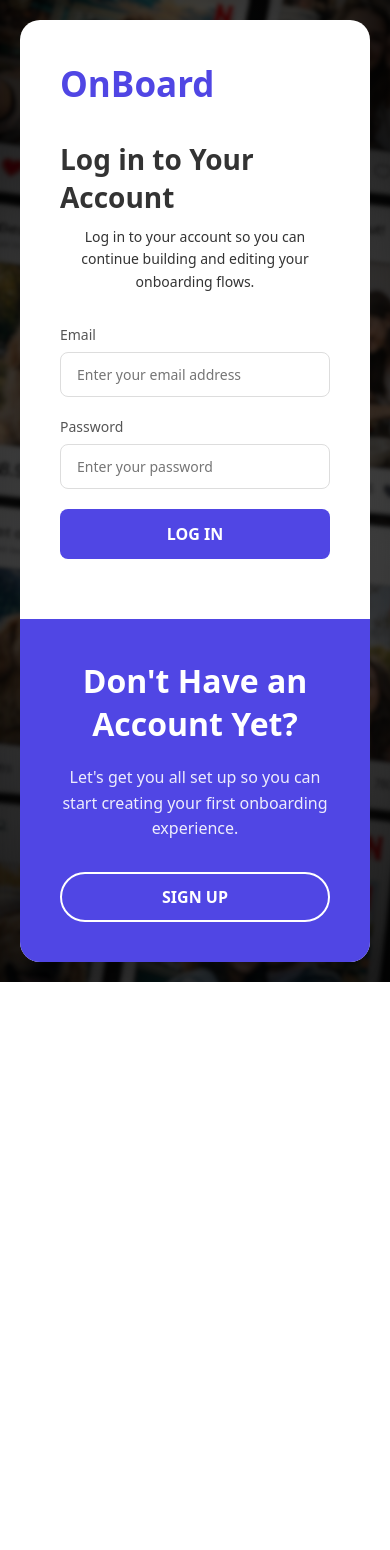
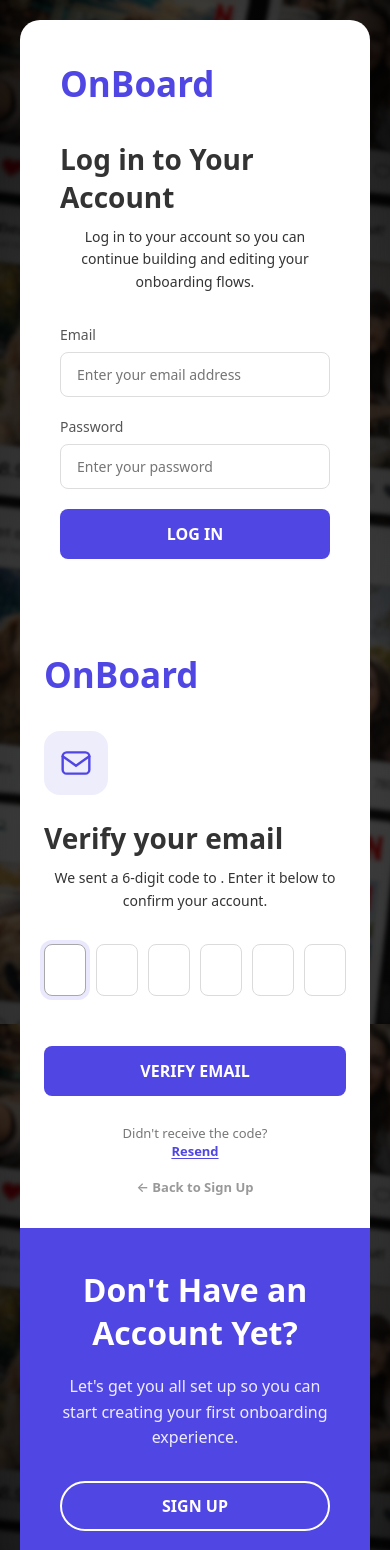
Before and after one commit to imdigvijaysingh/onboard-frontend, a React (Vite) app: page / in a window 390 px wide. Shown: the top 1550 px of the page. Before the commit the page ends 982 px from the top, so only its background shows below. Built offline with nearby package versions, Linux system fonts and the light colour scheme.

Commit message:
Integrated OTP based user verification UI

```diff
--- a/src/pages/Authentication.jsx
+++ b/src/pages/Authentication.jsx
@@ -1,106 +1,166 @@
 import "../styles/Authentication.css";
 import "../styles/CreateProfile.css";
-import { useState } from "react";
+import { useState, useRef } from "react";
 import axios from "axios";
 import { useNavigate } from "react-router-dom";
 
+const OTP_LENGTH = 6;
+
 const Authentication = () => {
-
   const [isLoading, setIsLoading] = useState(false);
-  const [isSuccess, setIsSuccess] = useState(false);
 
   const [emailError, setEmailError] = useState("");
   const [passwordError, setPasswordError] = useState("");
 
+  // OTP state
+  const [showOtp, setShowOtp] = useState(false);
+  const [otpDigits, setOtpDigits] = useState(Array(OTP_LENGTH).fill(""));
+  const [otpError, setOtpError] = useState("");
+  const [otpLoading, setOtpLoading] = useState(false);
+  const [verifiedEmail, setVerifiedEmail] = useState("");
+  const otpRefs = useRef([]);
+
   const navigate = useNavigate();
-
-  const handleAuthSubmit = async (e) => {
-    e.preventDefault();
-    setIsLoading(true);
-
-    const formData = new FormData(e.target);
-
-    if (!isLogin) {
-      // Sign Up Logic
-      axios
-        // .post("http://localhost:3000/auth/signup", {                          //development
-        .post("https://onboard-social-media-app-2.onrender.com/auth/signup", {  //production
-          firstName: formData.get("firstName"),
-          lastName: formData.get("lastName"),
-          email: formData.get("email"),
-          password: formData.get("password"),
-        })
-        .then((res) => {
-          setIsLogin(true);
-          navigate("/profile");
-        })
-        .catch((err) => {
-          const message = err.response?.data?.message;
-
-          if (message === "A user with this email already exists.") {
-            setEmailError(message);
-          }
-
-          setIsLoading(false);
-        });
-    } else {
-      // Log In Logic
-      axios
-        // .post("http://localhost:3000/auth/login", {                        //development
-        .post("https://onboard-social-media-app-2.onrender.com/auth/login", { //production
-          email: formData.get("email"),
-          password: formData.get("password"),
-        })
-        .then((res) => {
-          navigate("/feed");
-        })
-        .catch((err) => {
-          const message = err.response?.data?.message;
-
-          if (message === "User not found. Please sign up first.") {
-            setEmailError(message);
-          }
-
-          if (message === "Wrong password. Please try again.") {
-            setPasswordError(message);
-          }
-
-          setIsLoading(false);
-
-        });
-    }
-    setTimeout(() => {
-      setIsLoading(false);
-      setIsSuccess(true);
-    }, 1000);
-
-    setEmailError("");
-    setPasswordError("");
-  };
 
   const [isLogin, setIsLogin] = useState(true);
 
   const toggleForm = () => {
     setIsLogin(!isLogin);
+    setEmailError("");
+    setPasswordError("");
   };
+
+  /* ─── Sign-up / Login handler ─── */
+  const handleAuthSubmit = async (e) => {
+    e.preventDefault();
+    setIsLoading(true);
+    setEmailError("");
+    setPasswordError("");
+
+    const formData = new FormData(e.target);
+
+    if (!isLogin) {
+      // Sign Up
+      const email = formData.get("email");
+      axios
+        .post("http://localhost:3000/auth/signup", {
+          firstName: formData.get("firstName"),
+          lastName: formData.get("lastName"),
+          email,
+          password: formData.get("password"),
+        })
+        .then(() => {
+          setVerifiedEmail(email);
+          setIsLoading(false);
+          setShowOtp(true); // swap to OTP panel
+        })
+        .catch((err) => {
+          const message = err.response?.data?.message;
+          if (message === "A user with this email already exists.") {
+            setEmailError(message);
+          }
+          setIsLoading(false);
+        });
+    } else {
+      // Log In
+      axios
+        .post("http://localhost:3000/auth/login", {
+          email: formData.get("email"),
+          password: formData.get("password"),
+        })
+        .then(() => {
+          navigate("/feed");
+        })
+        .catch((err) => {
+          const message = err.response?.data?.message;
+          if (message === "User not found. Please sign up first.") setEmailError(message);
+          if (message === "Wrong password. Please try again.") setPasswordError(message);
+          setIsLoading(false);
+        });
+    }
+  };
+
+  /* ─── OTP digit handling ─── */
+  const handleOtpChange = (index, value) => {
+    if (!/^\d?$/.test(value)) return; // only digits
+    const next = [...otpDigits];
+    next[index] = value;
+    setOtpDigits(next);
+    setOtpError("");
+    if (value && index < OTP_LENGTH - 1) {
+      otpRefs.current[index + 1]?.focus();
+    }
+  };
+
+  const handleOtpKeyDown = (index, e) => {
+    if (e.key === "Backspace" && !otpDigits[index] && index > 0) {
+      otpRefs.current[index - 1]?.focus();
+    }
+    if (e.key === "ArrowLeft" && index > 0) otpRefs.current[index - 1]?.focus();
+    if (e.key === "ArrowRight" && index < OTP_LENGTH - 1) otpRefs.current[index + 1]?.focus();
+  };
+
+  const handleOtpPaste = (e) => {
+    e.preventDefault();
+    const pasted = e.clipboardData.getData("text").replace(/\D/g, "").slice(0, OTP_LENGTH);
+    const next = [...otpDigits];
+    pasted.split("").forEach((ch, i) => { next[i] = ch; });
+    setOtpDigits(next);
+    const focusIdx = Math.min(pasted.length, OTP_LENGTH - 1);
+    otpRefs.current[focusIdx]?.focus();
+  };
+
+  /* ─── Verify OTP ─── */
+  const handleVerifyOtp = async (e) => {
+    e.preventDefault();
+    const code = otpDigits.join("");
+    if (code.length < OTP_LENGTH) {
+      setOtpError("Please enter all 6 digits.");
+      return;
+    }
+    setOtpLoading(true);
+    setOtpError("");
+
+    const email = verifiedEmail;
+    const otp = code;
+
+    axios
+      .post("http://localhost:3000/auth/verify-email", {
+        email,
+        otp,
+      })
+      .then(() => {
+        navigate("/profile");
+      })
+      .catch((err) => {
+        const message = err.response?.data?.message || "Invalid or expired OTP.";
+        setOtpError(message);
+        setOtpLoading(false);
+      });
+  };
+
+  const handleResendOtp = () => {
+    setOtpDigits(Array(OTP_LENGTH).fill(""));
+    setOtpError("");
+    axios.post("http://localhost:3000/auth/resend-otp", { email: verifiedEmail }).catch(() => {});
+    otpRefs.current[0]?.focus();
+  };
+
 
   return (
     <div className="auth-page">
       <div className="auth-container">
-        <div className="auth-card">
-          {/* Left Panel - Login Form */}
-          <div
-            className={`auth-panel login-panel ${isLogin ? "active" : "inactive"}`}
-          >
+        <div className={`auth-card ${showOtp ? "otp-mode" : ""}`}>
+
+          {/* ── LOGIN PANEL ── */}
+          <div className={`auth-panel login-panel ${isLogin && !showOtp ? "active" : "inactive"}`}>
             <h1 className="logo">OnBoard</h1>
-
             <div className="form-content">
               <h2>Log in to Your Account</h2>
               <p className="subtitle">
                 Log in to your account so you can continue building and editing
                 your onboarding flows.
               </p>
-
               <form onSubmit={handleAuthSubmit}>
                 <div className="form-group">
                   <label>Email</label>
@@ -110,11 +170,8 @@ const Authentication = () => {
                     placeholder="Enter your email address"
                     className="form-input"
                   />
-
                   {emailError && <p className="error-text">{emailError}</p>}
-
                 </div>
-
                 <div className="form-group">
                   <label>Password</label>
                   <input
@@ -125,7 +182,6 @@ const Authentication = () => {
                   />
                   {passwordError && <p className="error-text">{passwordError}</p>}
                 </div>
-
                 <button type="submit" className="submit-btn" disabled={isLoading}>
                   {isLoading && isLogin ? <span className="spinner"></span> : "LOG IN"}
                 </button>
@@ -133,19 +189,19 @@ const Authentication = () => {
             </div>
           </div>
 
-          {/* Right Panel - Sign Up Form */}
+          {/* ── SIGN UP PANEL ── */}
           <div
-            className={`auth-panel signup-panel ${!isLogin ? "active" : "inactive"}`}
+            className={`auth-panel signup-panel ${
+              !isLogin && !showOtp ? "active" : "inactive"
+            } ${showOtp ? "otp-exit" : ""}`}
           >
             <h1 className="logo">OnBoard</h1>
-
             <div className="form-content">
               <h2>Sign Up for an Account</h2>
               <p className="subtitle">
                 Let's get you all set up so you can start creating your first
                 onboarding experience.
               </p>
-
               <form onSubmit={handleAuthSubmit}>
                 <div className="name-fields">
                   <div className="form-group">
@@ -159,7 +215,7 @@ const Authentication = () => {
                     />
                   </div>
                   <div className="form-group">
-                    <label>Last Name(Optional)</label>
+                    <label>Last Name (Optional)</label>
                     <input
                       type="text"
                       name="lastName"
@@ -168,7 +224,6 @@ const Authentication = () => {
                     />
                   </div>
                 </div>
-
                 <div className="form-group">
                   <label>Email</label>
                   <input
@@ -180,7 +235,6 @@ const Authentication = () => {
                   />
                   {emailError && <p className="error-text">{emailError}</p>}
                 </div>
-
                 <div className="form-group">
                   <label>Password</label>
                   <input
@@ -191,18 +245,76 @@ const Authentication = () => {
                     required
                   />
                 </div>
-
                 <button type="submit" className="submit-btn" disabled={isLoading}>
-                  {isLoading && !isLogin ? <span className="spinner"></span> : "SIGN UP"}
+                  {isLoading && !isLogin ? <span className="spinner"></span> : "CREATE ACCOUNT"}
                 </button>
               </form>
             </div>
           </div>
 
-          {/* Toggle Panel */}
-          <div
-            className={`toggle-panel ${isLogin ? "login-active" : "signup-active"}`}
+          {/* ── OTP PANEL ── */}
+          <div className={`auth-panel otp-panel ${showOtp ? "active" : "inactive"}`}>
+            <h1 className="logo">OnBoard</h1>
+            <div className="form-content otp-form-content">
+              {/* Mail icon */}
+              <div className="otp-icon-wrap">
+                <svg className="otp-mail-icon" viewBox="0 0 24 24" fill="none">
+                  <rect x="2" y="4" width="20" height="16" rx="3" stroke="#5046E4" strokeWidth="1.8"/>
+                  <path d="M2 7l10 7 10-7" stroke="#5046E4" strokeWidth="1.8" strokeLinecap="round"/>
+                </svg>
+              </div>
+
+              <h2>Verify your email</h2>
+              <p className="subtitle">
+                We sent a 6-digit code to <strong>{verifiedEmail}</strong>.
+                Enter it below to confirm your account.
+              </p>
+
+              <form onSubmit={handleVerifyOtp}>
+                <div className="otp-inputs" onPaste={handleOtpPaste}>
+                  {otpDigits.map((digit, i) => (
+                    <input
+                      key={i}
+                      ref={(el) => (otpRefs.current[i] = el)}
+                      type="text"
+                      inputMode="numeric"
+                      maxLength={1}
+                      value={digit}
+                      className={`otp-box ${digit ? "otp-box--filled" : ""}`}
+                      onChange={(e) => handleOtpChange(i, e.target.value)}
+                      onKeyDown={(e) => handleOtpKeyDown(i, e)}
+                      autoFocus={i === 0}
+                    />
+                  ))}
+                </div>
+
+                {otpError && <p className="error-text otp-error">{otpError}</p>}
+
+                <button type="submit" className="submit-btn otp-submit-btn" disabled={otpLoading}>
+                  {otpLoading ? <span className="spinner"></span> : "VERIFY EMAIL"}
+                </button>
+              </form>
+
+              <p className="otp-resend">
+                Didn't receive the code?{" "}
+                <button type="button" className="resend-btn" onClick={handleResendOtp}>
+                  Resend
+                </button>
+              </p>
+
+              <button
+                type="button"
+                className="otp-back-btn"
+                onClick={() => { setShowOtp(false); setOtpDigits(Array(OTP_LENGTH).fill("")); setOtpError(""); }}
               >
+                ← Back to Sign Up
+              </button>
+            </div>
+          </div>
+
+          {/* ── TOGGLE PANEL ── */}
+          {!showOtp && (
+            <div className={`toggle-panel ${isLogin ? "login-active" : "signup-active"}`}>
               <div className="toggle-content">
                 {isLogin ? (
                   <>
@@ -229,6 +341,7 @@ const Authentication = () => {
                 )}
               </div>
             </div>
+          )}
         </div>
       </div>
     </div>
--- a/src/pages/CreatePost.jsx
+++ b/src/pages/CreatePost.jsx
@@ -11,8 +11,8 @@ const CreatePost = () => {
     const formData = new FormData(e.target);
 
     axios
-      // .post("http://localhost:3000/create-post", formData)                          //development
-      .post("https://onboard-social-media-app-2.onrender.com/create-post", formData)  //production
+      .post("http://localhost:3000/create-post", formData)                          //development
+      // .post("https://onboard-social-media-app-2.onrender.com/create-post", formData)  //production
       .then((res) => {
         alert("Post created successfully!");
         e.target.reset();
--- a/src/pages/Feed.jsx
+++ b/src/pages/Feed.jsx
@@ -36,8 +36,8 @@ const Feed = () => {
   ];
 
   useEffect(() => {
-    // axios.get("http://localhost:3000/posts").then((res) => {                       //development
-    axios.get("https://onboard-social-media-app-2.onrender.com/posts").then((res) => { //production
+    axios.get("http://localhost:3000/posts").then((res) => {                       //development
+    // axios.get("https://onboard-social-media-app-2.onrender.com/posts").then((res) => { //production
       setPosts(res.data.posts);
     });
   }, []);
--- a/src/styles/Authentication.css
+++ b/src/styles/Authentication.css
@@ -274,3 +274,171 @@
   margin-top: 4px;
   text-align: left;
 }
+
+/* ───────────────────────────────
+   OTP Panel
+─────────────────────────────── */
+
+/* When OTP mode is active, collapse the auth-card so it's centered & smaller */
+.auth-card.otp-mode {
+  max-width: 500px;
+  min-height: auto;
+  transition: max-width 0.5s ease, min-height 0.5s ease;
+}
+
+.otp-panel {
+  position: absolute;
+  inset: 0;
+  width: 100%;
+  display: flex;
+  flex-direction: column;
+  align-items: flex-start;
+  padding: 40px 48px;
+  opacity: 0;
+  pointer-events: none;
+  transform: translateY(30px);
+  transition: opacity 0.45s ease, transform 0.45s ease;
+  z-index: 5;
+  background: white;
+  border-radius: 20px;
+}
+
+.otp-panel.active {
+  opacity: 1;
+  pointer-events: all;
+  transform: translateY(0);
+}
+
+.otp-panel.inactive {
+  opacity: 0;
+  pointer-events: none;
+}
+
+/* Sign-up panel fade out when OTP is shown */
+.signup-panel.otp-exit {
+  opacity: 0;
+  transform: translateX(100%);
+}
+
+/* Mail icon */
+.otp-icon-wrap {
+  width: 64px;
+  height: 64px;
+  border-radius: 16px;
+  background: #eeedfb;
+  display: flex;
+  align-items: center;
+  justify-content: center;
+  margin-bottom: 24px;
+}
+
+.otp-mail-icon {
+  width: 32px;
+  height: 32px;
+}
+
+.otp-form-content {
+  width: 100%;
+}
+
+/* OTP digit inputs */
+.otp-inputs {
+  display: flex;
+  gap: 10px;
+  margin: 28px 0 8px;
+  justify-content: center;
+}
+
+.otp-box {
+  width: 52px;
+  height: 60px;
+  border: 2px solid #ddd;
+  border-radius: 12px;
+  font-size: 24px;
+  font-weight: 700;
+  text-align: center;
+  color: #333;
+  background: #fafafa;
+  outline: none;
+  transition: border-color 0.25s, box-shadow 0.25s, transform 0.15s;
+  caret-color: #5046E4;
+}
+
+.otp-box:focus {
+  border-color: #5046E4;
+  box-shadow: 0 0 0 4px rgba(80, 70, 228, 0.12);
+  background: white;
+  /* transform: scale(1.06); */
+}
+
+.otp-box--filled {
+  border-color: #5046E4;
+  background: white;
+}
+
+.otp-error {
+  text-align: center;
+  margin-bottom: 6px;
+}
+
+.otp-submit-btn {
+  margin-top: 18px;
+}
+
+/* Resend & back */
+.otp-resend {
+  text-align: center;
+  font-size: 13px;
+  color: #777;
+  margin-top: 8px;
+}
+
+.resend-btn {
+  background: none;
+  border: none;
+  color: #5046E4;
+  font-weight: 600;
+  cursor: pointer;
+  font-size: 13px;
+  padding: 0;
+  text-decoration: underline;
+  text-underline-offset: 2px;
+}
+
+.resend-btn:hover {
+  color: #3730b8;
+}
+
+.otp-back-btn {
+  background: none;
+  border: none;
+  color: #999;
+  font-size: 13px;
+  cursor: pointer;
+  margin-top: 18px;
+  padding: 0;
+  display: block;
+  transition: color 0.2s;
+}
+
+.otp-back-btn:hover {
+  color: #5046E4;
+}
+
+@media (max-width: 768px) {
+  .otp-panel {
+    padding: 32px 24px;
+    position: relative;
+    transform: none;
+  }
+
+  .otp-box {
+    width: 44px;
+    height: 52px;
+    font-size: 20px;
+  }
+
+  .auth-card.otp-mode {
+    max-width: 100%;
+  }
+}
```
Also changed, not shown: src/pages/CreateProfile.jsx (+5 -9 lines), src/styles/CreateProfile.css (+26 -0 lines). Lines whose indentation alone changed are shown as unchanged.
